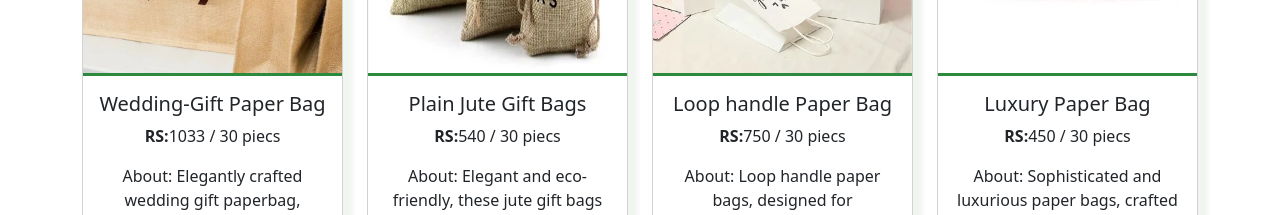
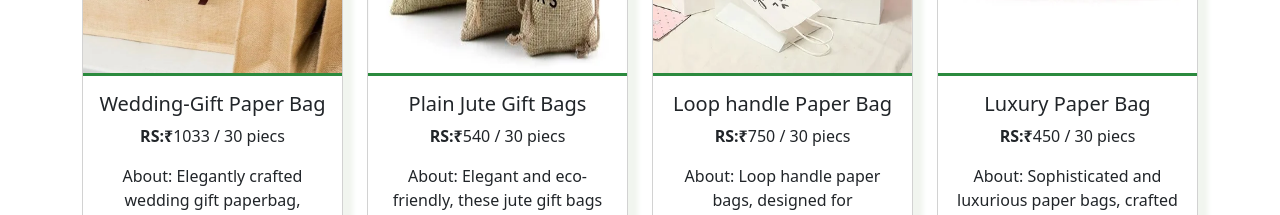
Before and after one commit to gowsiraj/React-Task-02, a React (Create React App) app: page / in a window 1280 px wide. Shown: the part 800-1015 px from the top of the page. Built offline with nearby package versions, Linux system fonts and the light colour scheme.

Commit message:
Update Card.jsx

```diff
--- a/src/Shop/Card.jsx
+++ b/src/Shop/Card.jsx
@@ -7,7 +7,7 @@ function Card({ data, clicked }) {
         <img src={data.picture} className="card-img-top h-50 img-1" alt="..." />
         <div className="card-body">
           <h5 className="card-title">{data.head}</h5>
-          <p className="card-text"><strong>RS:</strong>{data.price} / 30 piecs</p>
+          <p className="card-text"><strong>RS:₹</strong>{data.price} / 30 piecs</p>
           <p className="card-text">About: {data.dis}</p>
           </div>
           {/* <button onClick={addCart;{()=>clicked(data.id)}} class="btn btn-success">{data.isclicked ? "Added" : "Add"} to Cart</button> */}
```
